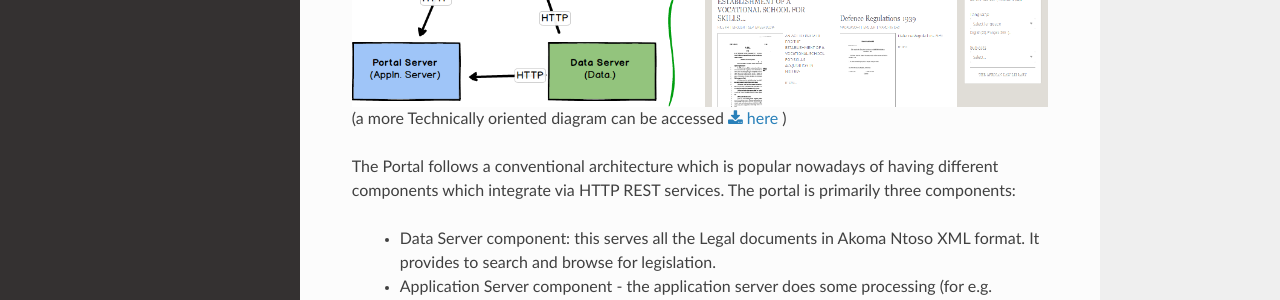
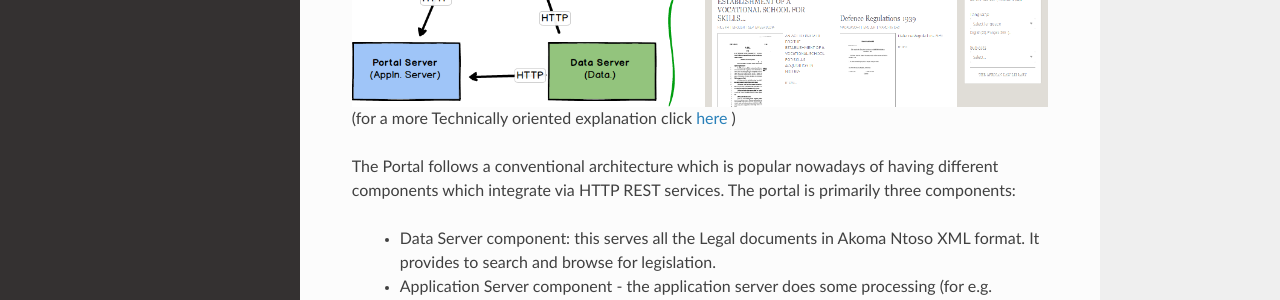
Before and after one commit to gawati/gawati-docs, a Sphinx documentation site: the page built from docs/source/what-is-gawati.rst, in a window 1280 px wide and 900 px high, scrolled down 501 px. Shown: the part 375-675 px from the top of the window. Built offline with Sphinx 7.4.7 and the Read the Docs theme 2.0.0, drawn with Linux system fonts in a browser that asks for light colours.

Commit message:
Updates to portal tech page

```diff
--- a/docs/source/what-is-gawati.rst
+++ b/docs/source/what-is-gawati.rst
@@ -24,7 +24,7 @@ Your typical way to access Gawati would be via the online Portal - where you wou
   :align: center
   :figclass: align-center
 
-(a more Technically oriented diagram can be accessed :download:`here <./_images/arch_portal_tech.png>` )
+(for a more Technically oriented explanation click `here <./portal>`__ )
 
 The Portal follows a conventional architecture which is popular nowadays of having different components which integrate via HTTP REST services.
 The portal is primarily three components:
```
Also changed, not shown: docs/source/portal.rst (added, +12 -0 lines).
